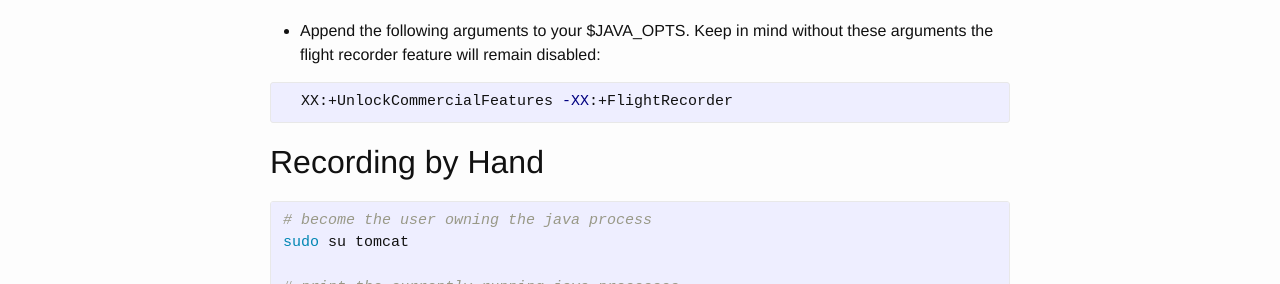
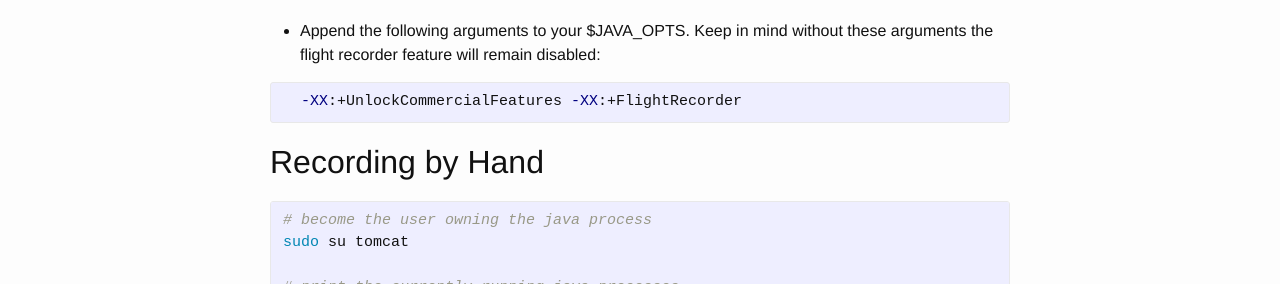
Before and after one commit to polster/polster.github.io, a Jekyll site: the page built from _posts/2016-03-28-Java-Flight-Recorder-basics.md, in a window 1280 px wide. Shown: the part 244-528 px from the top of the page. Built offline with Jekyll 4.4.1, drawn with Linux system fonts in a browser that asks for light colours.

```diff
--- a/_posts/2016-03-28-Java-Flight-Recorder-basics.md
+++ b/_posts/2016-03-28-Java-Flight-Recorder-basics.md
@@ -8,7 +8,7 @@ date:   2016-03-28 01:20:10 +0100
 
 * Append the following arguments to your $JAVA_OPTS. Keep in mind without these arguments the flight recorder feature will remain disabled:
 {% highlight bash %}
-  XX:+UnlockCommercialFeatures -XX:+FlightRecorder
+  -XX:+UnlockCommercialFeatures -XX:+FlightRecorder
 {% endhighlight %}
 
 ## Recording by Hand
```
